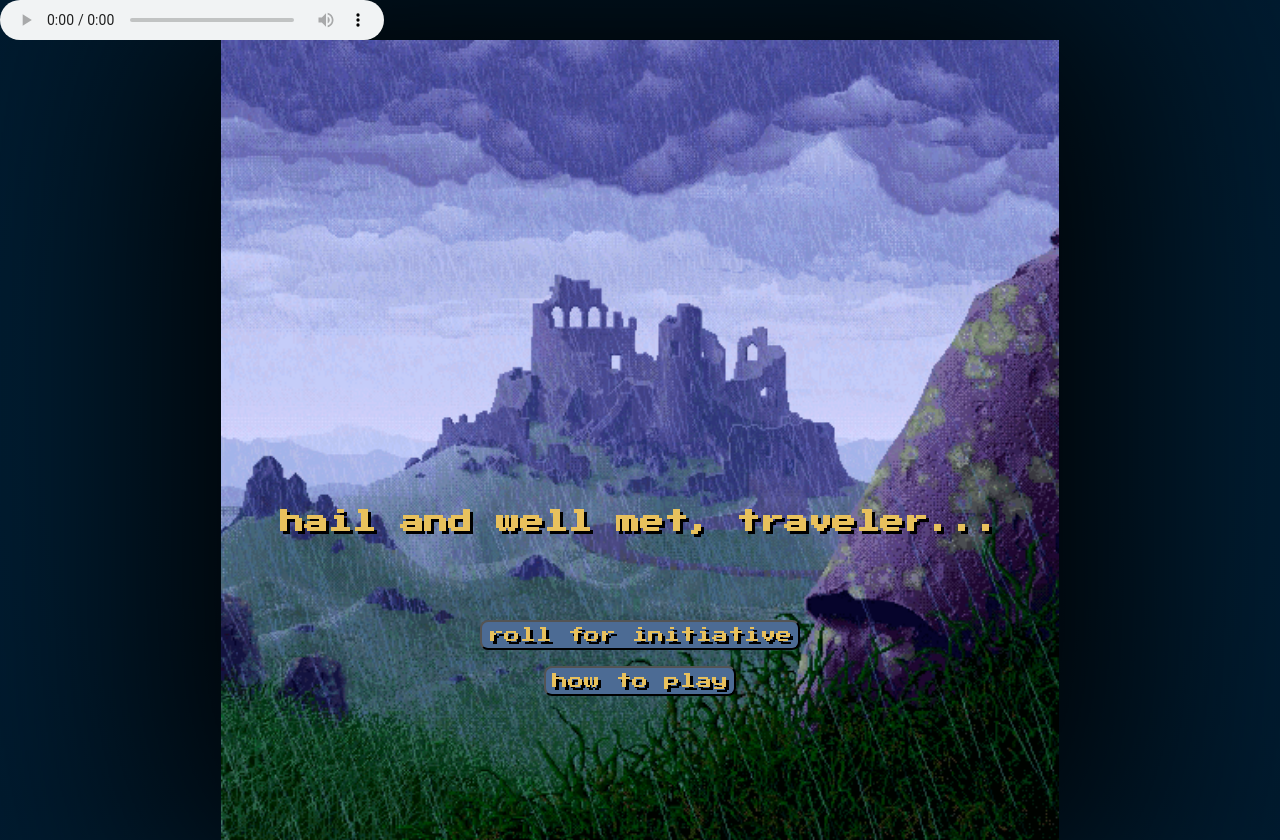
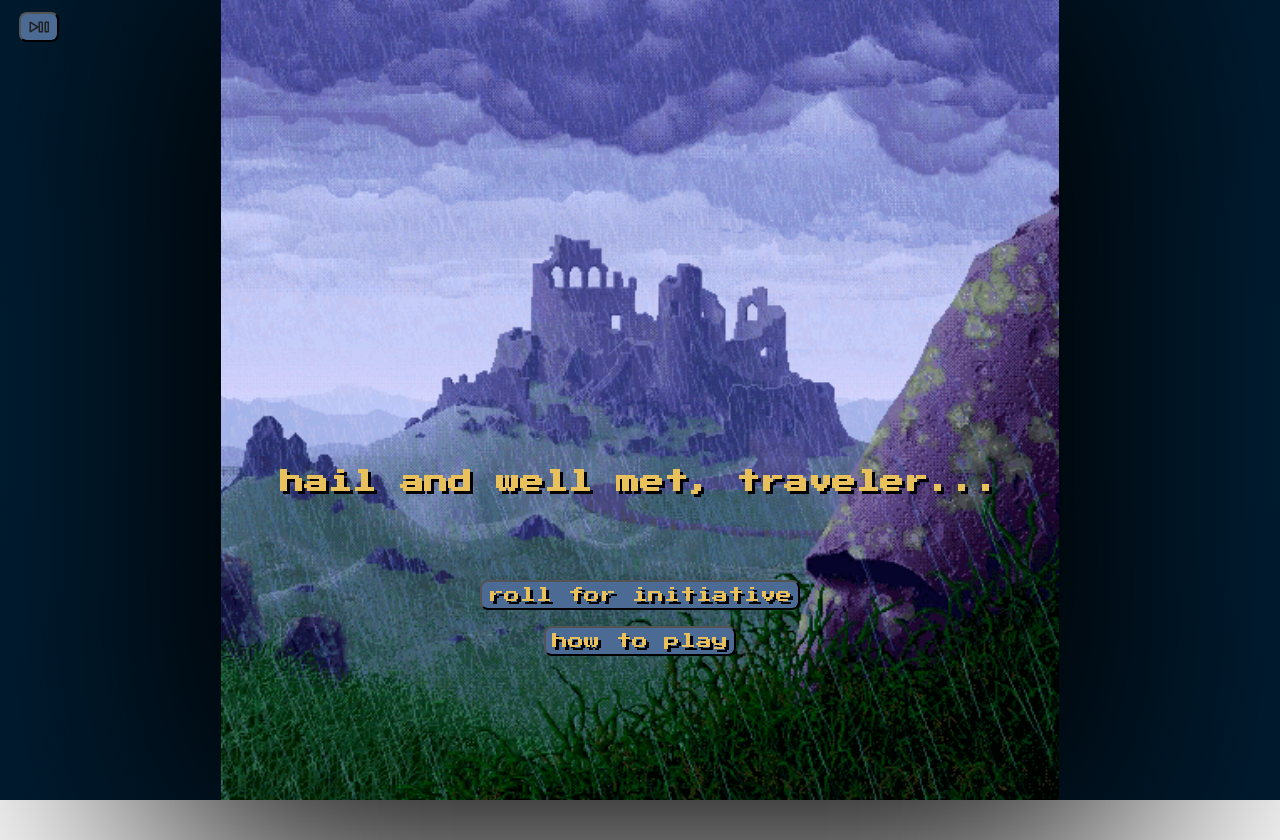
Before and after one commit to jskomal/roll-for-initiative, a React (Create React App) app: page / in a window 1280 px wide. After the commit the page ends 800 px from the top, so only its background shows below. Built offline with nearby package versions, Linux system fonts and the light colour scheme; no server answers.

Commit message:
Add Play/Pause Button

```diff
--- a/src/App.tsx
+++ b/src/App.tsx
@@ -10,6 +10,7 @@ import HowToPlay from './components/HowToPlay/HowToPlay'
 import welcomeGif from './images/rainruins.gif'
 import { CharacterData } from './CharacterData'
 import ReactPlayer from 'react-player'
+import playPause from './images/play.svg'
 const music = require('./music.mp3')
 
 export interface CharacterStats {
@@ -57,12 +58,16 @@ export const App = () => {
   const [characters, setCharacters] = useState<CharacterStats[]>(CharacterData)
   const [monsters, setMonsters] = useState<MonsterStats[]>([])
   const [errorMessage, setErrorMessage] = useState<string>('')
-  const [selectedCharacter, setSelectedCharacter] =
-    useState<CharacterStats | null>(null)
+  const [selectedCharacter, setSelectedCharacter] = useState<CharacterStats | null>(null)
+  const [isPlaying, setIsPlaying] = useState<boolean>(false)
 
   useEffect(() => {
     fetchMonsters()
   }, [])
+
+  const toggleIsPlaying = () => {
+    setIsPlaying((prev) => !prev)
+  }
 
   const fetchMonsters = () => {
     const monsters = [
@@ -91,9 +96,7 @@ export const App = () => {
               return {
                 attackName: action.name,
                 toHit: action.attack_bonus,
-                attackDmg: action.damage.map(
-                  (damageItem) => damageItem.damage_dice
-                )
+                attackDmg: action.damage.map((damageItem) => damageItem.damage_dice)
               }
             })
           }
@@ -111,13 +114,18 @@ export const App = () => {
 
   return (
     <div>
+      {music && (
+        <button className='play-button' onClick={toggleIsPlaying}>
+          <img src={playPause} alt='play pause button' className='play-icon' />
+        </button>
+      )}
       <ReactPlayer
         className='music-player'
         url={music}
-        width='30vw'
-        height='5vh'
-        playing={true}
-        controls={true}
+        width='0vw'
+        height='0vh'
+        playing={isPlaying}
+        // controls={false}
         volume={0.2}
         loop={true}
       />
@@ -134,17 +142,11 @@ export const App = () => {
         </section>
       </Route>
       <Route exact path='/character-select'>
-        <CharacterView
-          characters={characters}
-          selectCharacter={selectCharacter}
-        />
+        <CharacterView characters={characters} selectCharacter={selectCharacter} />
       </Route>
       <Route exact path='/battle-ground'>
         {selectedCharacter && monsters && (
-          <BattleGround
-            selectedCharacter={selectedCharacter}
-            monsters={monsters}
-          />
+          <BattleGround selectedCharacter={selectedCharacter} monsters={monsters} />
         )}
       </Route>
       <Route exact path='/monster-end-game'>
```
Also changed, not shown: src/images/play.svg (added).
